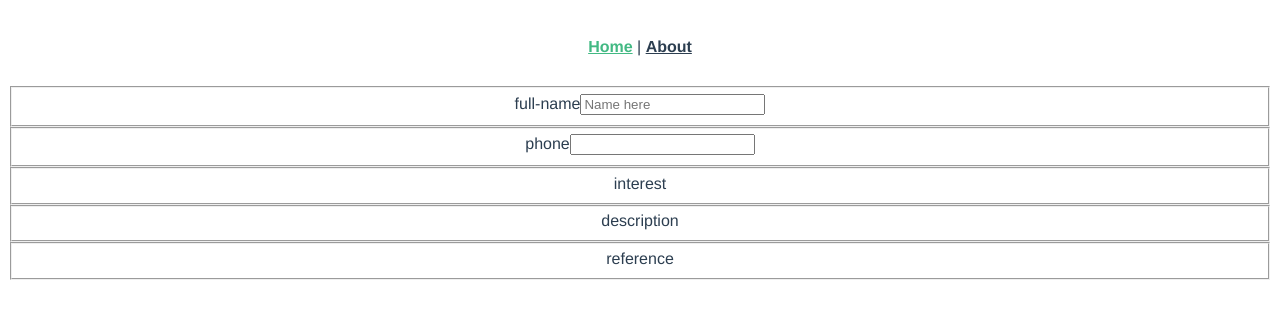
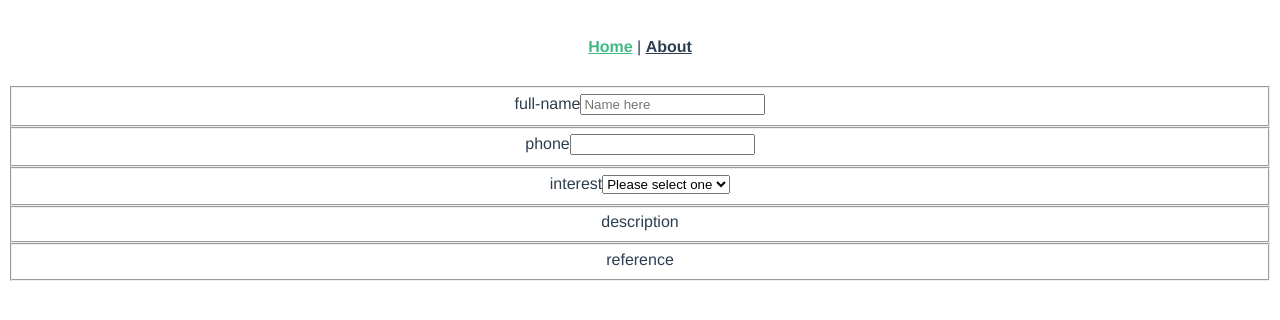
Before and after one commit to bwasilewski/vue-form, a Vue app: page /#/ in a window 1280 px wide. Shown: the top 320 px of the page. Built offline with nearby package versions, Linux system fonts and the light colour scheme.

Commit message:
create a select field component

```diff
--- a/src/components/AppForm.vue
+++ b/src/components/AppForm.vue
@@ -10,17 +10,26 @@
         :required="field.rules.some((rule) => rule.required)"
         :placeholder="field.placeholder"
       />
+
+      <SelectField
+        v-if="field.type === 'select'"
+        :value="field.value"
+        :required="field.rules.some((rule) => rule.required)"
+        :options="field.options"
+      />
     </fieldset>
   </form>
 </template>
 
 <script>
 import TextField from "@/components/fields/TextField.vue";
+import SelectField from "@/components/fields/SelectField.vue";
 
 export default {
   name: "AppForm",
   components: {
     TextField,
+    SelectField,
   },
   props: {
     fields: {
--- /dev/null
+++ b/src/components/fields/SelectField.vue
@@ -0,0 +1,28 @@
+<template>
+  <select :value="value" :required="required">
+    <option disabled value="">Please select one</option>
+    <option v-for="option in options" :key="option.value" :value="option.value">
+      {{ option.label }}
+    </option>
+  </select>
+</template>
+
+<script>
+export default {
+  name: "SelectField",
+  props: {
+    value: {
+      type: String,
+      default: "",
+    },
+    required: {
+      type: Boolean,
+      default: false,
+    },
+    options: {
+      type: Array,
+      required: true,
+    },
+  },
+};
+</script>
```
